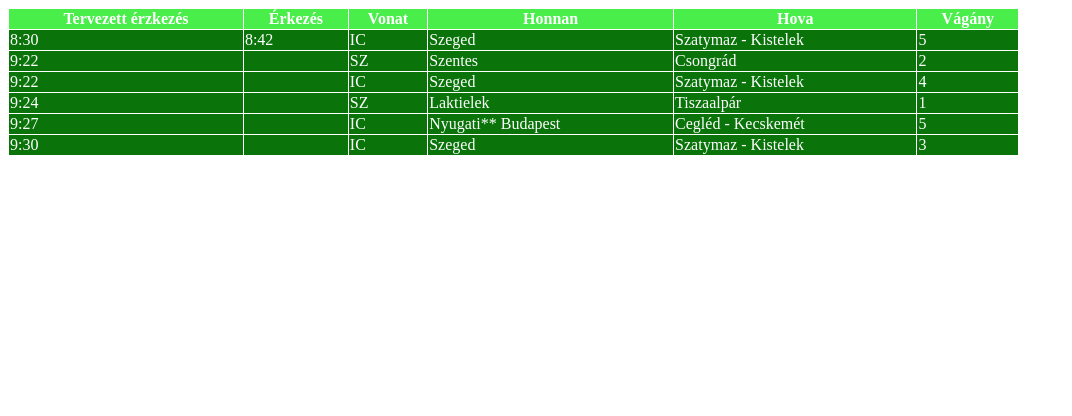
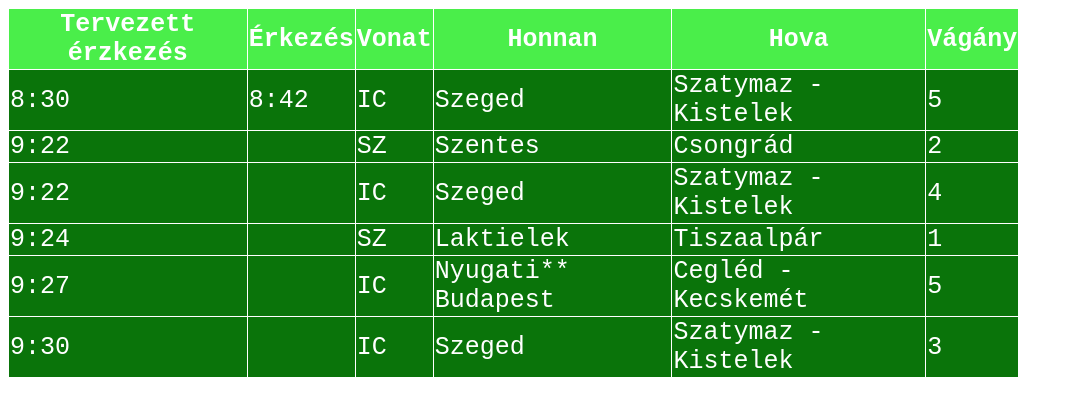
Before and after one commit to DanielPimbor/2025_01_30_MAV_utastajekoztato, a plain HTML site: page index.html in a window 1280 px wide. Shown: the whole page, without its empty margins (0-1072 px from the left). Drawn offline with Linux system fonts and the light colour scheme.

Commit message:
Update styles.css

```diff
--- a/styles.css
+++ b/styles.css
@@ -4,10 +4,12 @@ table, th, td {
   }
 
 table{
-    width: 80%;
+    width: 80%; /* weboldal szélessége */
+    background-color: rgb(10, 116, 10); /* háttérszín */
+    color: white; /* betűszín */
+    font-family: 'Courier New'; /* betűtípus */
+    font-size: 25px;
+}
+th {
     background-color: rgb(74, 238, 74);
-    color: white;
 }
-td {
-    background-color: rgb(10, 116, 10);
-}
```
